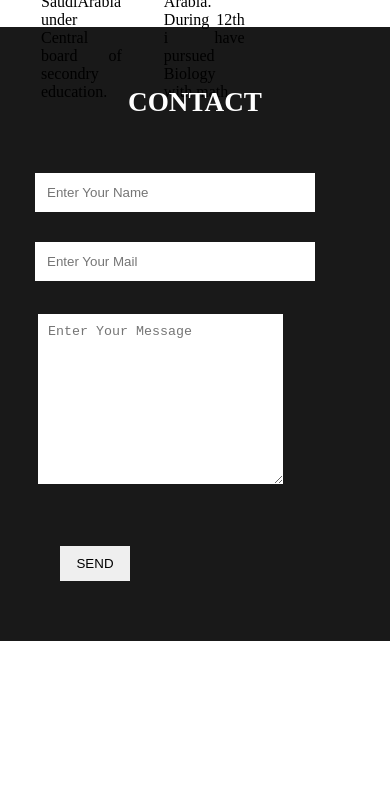
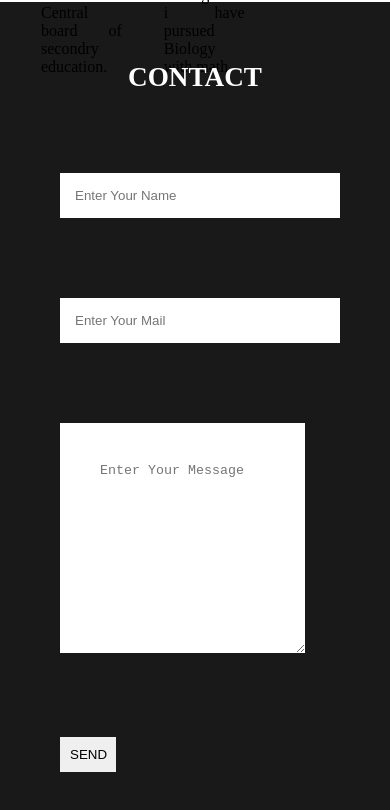
Before and after one commit to SafvanMelethil/responsive-web, a plain HTML site: page index.html in a window 390 px wide. Shown: the part 2256-3066 px from the top of the page. Before the commit the page ends 2897 px from the top, so only its background shows below. Drawn offline with nearby package versions, Linux system fonts and the light colour scheme.

Commit message:
responsive

```diff
--- a/phone.css
+++ b/phone.css
@@ -10,8 +10,9 @@
 
 /* About */
 #pic img{
-    width: 300px;
-    height: 175px;
+    width: 150px;
+    height: 150px;
+
 
 }
 #intro h2{
@@ -20,9 +21,10 @@
 
 /* Education */
 .gallery img{
-    width: 250px;
-    height: 150px;
+    width: 300px;
+    height: 15px;
     margin: 10px;
+
 }
 
 /* contact */
@@ -34,5 +36,5 @@
     width: 70%;
 }
 #send{
-    width: 20%;
+    width: 16%;
 }
--- a/style.css
+++ b/style.css
@@ -176,16 +176,16 @@ html{
     margin: 20px 0px;
 }
 .input{
-    padding: 12px;
-    margin: 15px;
-    width: 30%;
+    padding: 15px;
+    margin: 40px;
+    width: 50%;
     border: none;
     outline: none;
 }
 #msg{
-    width: 20%;
-    padding: 10px;
-    margin: 18px;
+    width: 80%;
+    padding: 40px;
+    margin: 40px;
     border: none;
     outline: none;
 
@@ -199,5 +199,5 @@ html{
 }
 #send:hover{
     cursor: pointer;
-    box-shadow: 0 0 10px grey;
+    box-shadow: 0 0 50px grey;
 }
```
